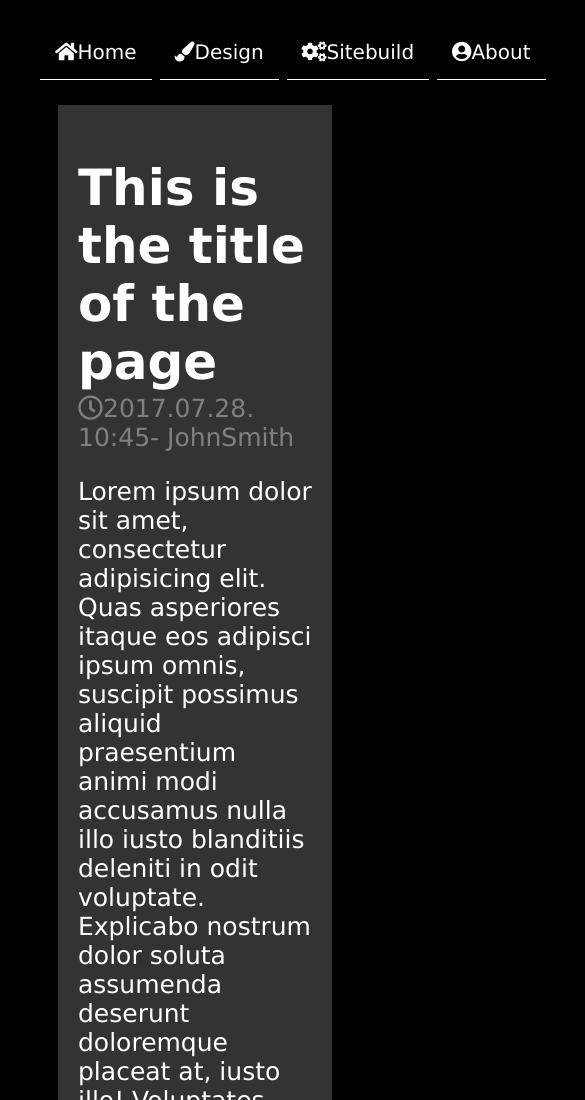
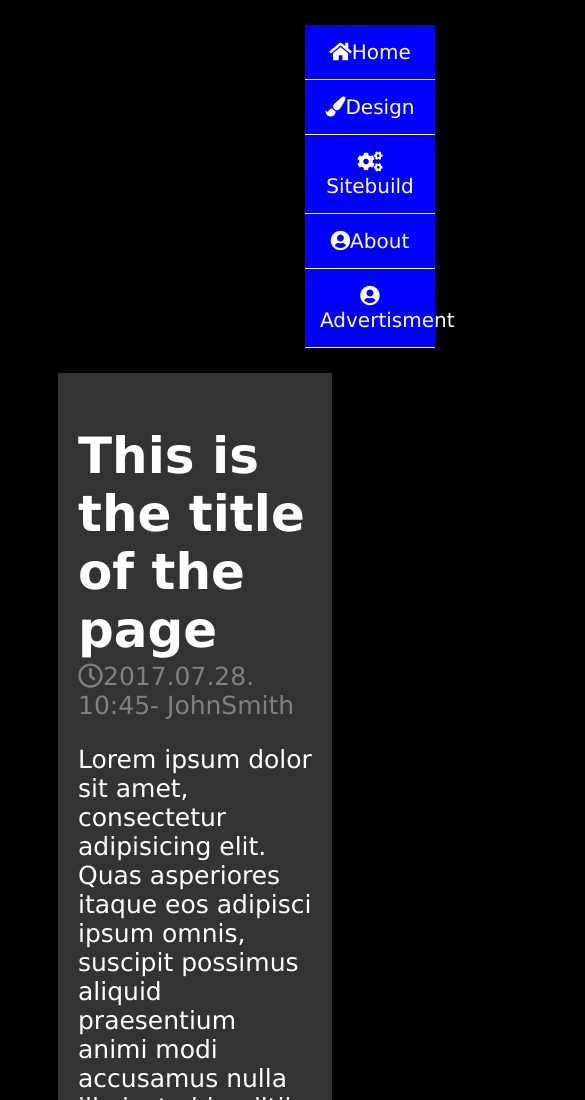
Before and after one commit to dezsinorby22/my-basic-webpage-, a website: page template.html in a window 390 px wide. Shown: the top 1100 px of the page, 585 px wide, since content can reach past the window. Drawn offline with nearby package versions, Linux system fonts and the light colour scheme.

Commit message:
margin fiyit media position
new changes

```diff
--- a/package.json
+++ b/package.json
@@ -25,6 +25,7 @@
   },
   "dependencies": {
     "jquery": "^3.3.1",
-    "live-serve": "0.0.0"
+    "live-serve": "0.0.0",
+    "magnific-popup": "^1.1.0"
   }
 }
--- a/template.css
+++ b/template.css
@@ -12,28 +12,40 @@ body
 nav {
     margin-top: 30px;
     margin: auto;
-    width: 600px;
+    width: 700px;
 
 }
 
 
 .menupont
 {
-     display: inline-block;
+    display: inline-block;
     border-bottom: 1px solid white;
     font-size: 20px;
     text-align: center;
     padding: 15px 15px;
 
 
+}
+@media(max-width:400px)
+{
+    .menupont {
+        display: block;
+        width: 100px;
+        background-color: blue;
+        margin: 0 auto;
 
+    }
 }
+
+
 footer
 {
     padding: 20px 20px;
     background-color: #000d1a;
     text-align: center;
-    height: 100px;
+    height: 20px;
+
 
 
 
--- a/template.html
+++ b/template.html
@@ -17,6 +17,7 @@
             <li class="menupont"><i class="fas fa-paint-brush"></i>Design</li>
             <li class="menupont"><i class="fas fa-cogs"></i>Sitebuild</li>
             <li class="menupont"><i class="fas fa-user-circle"></i>About</li>
+            <li class="menupont"><i class="fas fa-user-circle"></i>Advertisment</li>
 
         </ul>
     </nav>
```
Also changed, not shown: 1 other file.
